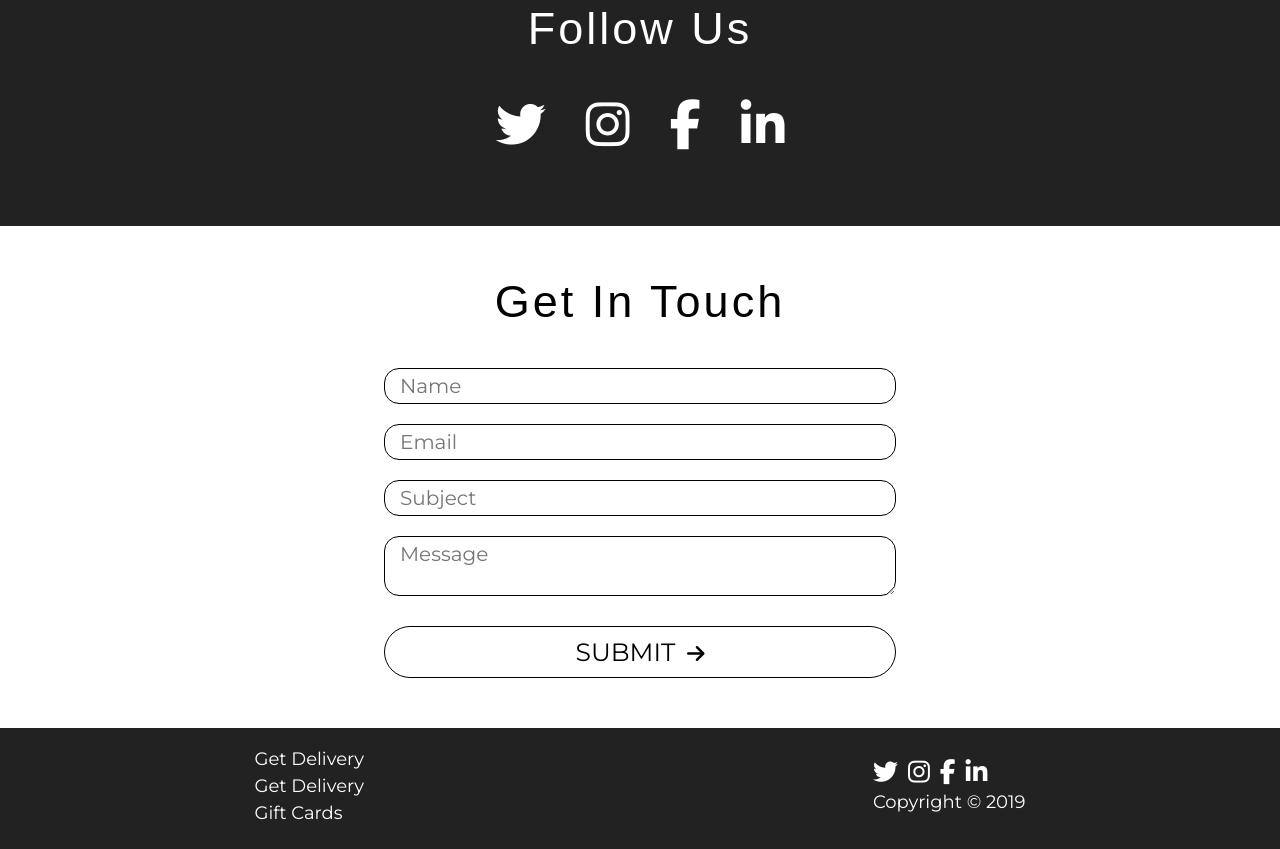
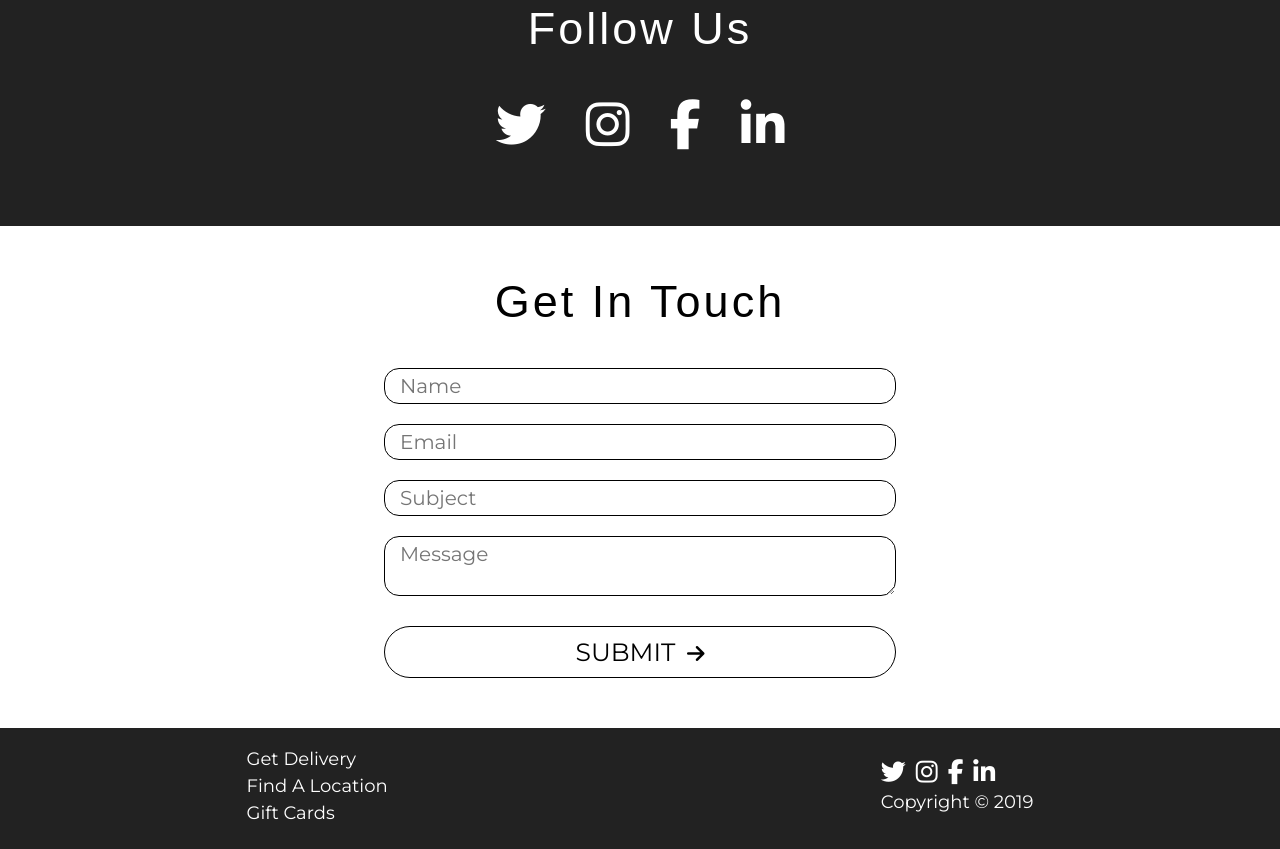
Before and after one commit to emoly/coffee-shop, a plain HTML site: page index.html in a window 1280 px wide. Shown: the part 2742-3591 px from the top of the page. Drawn offline with nearby package versions, Linux system fonts and the light colour scheme; a web font is replaced by a local one.

Commit message:
Add files via upload

```diff
--- a/index.html
+++ b/index.html
@@ -75,7 +75,7 @@
 		<footer>
 			<ul>
 				<li><a href="#">Get Delivery</a></li>
-				<li><a href="#">Get Delivery</a></li>
+				<li><a href="#">Find A Location</a></li>
 				<li><a href="#">Gift Cards</a></li>
 			</ul>
 			<ul>
```
